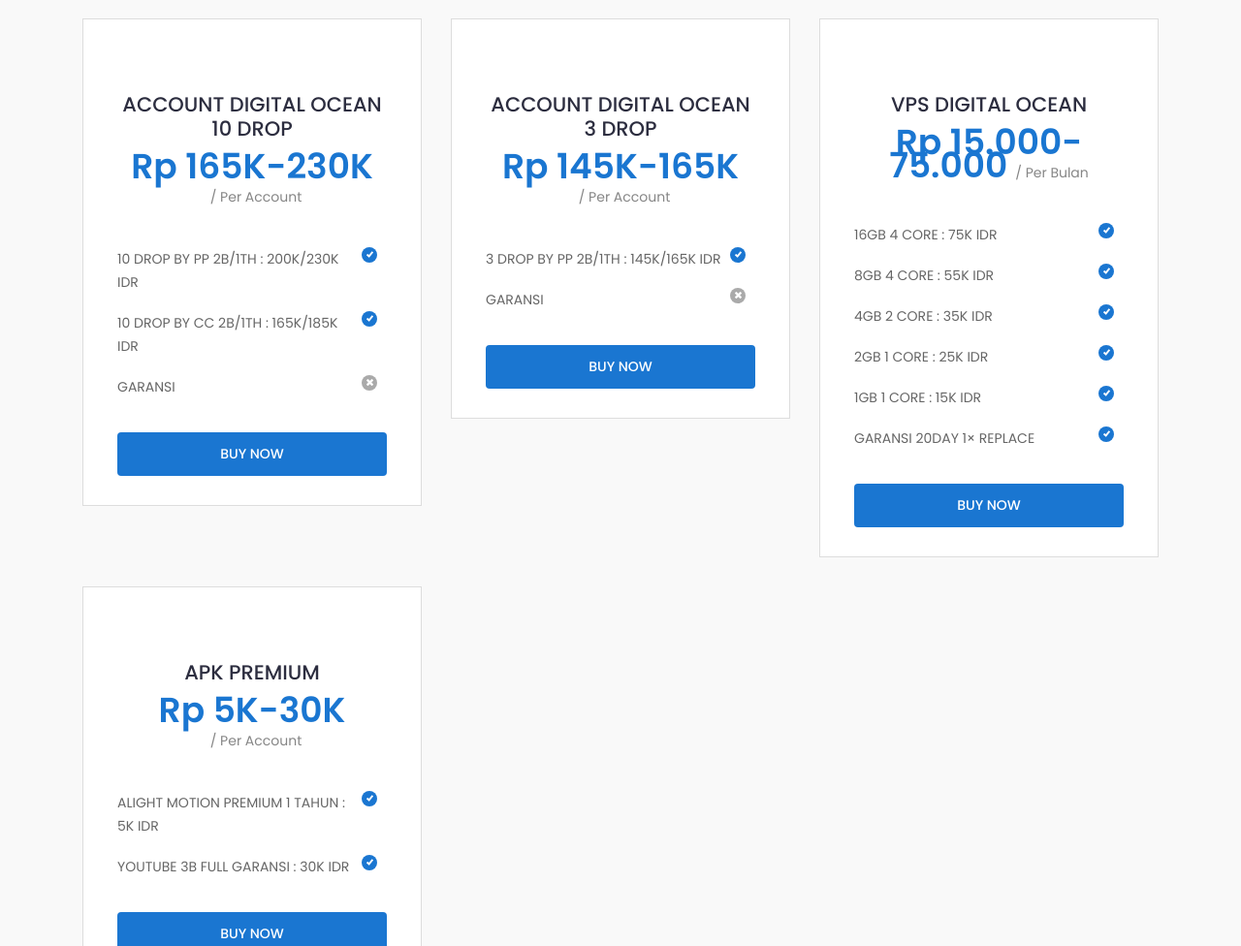
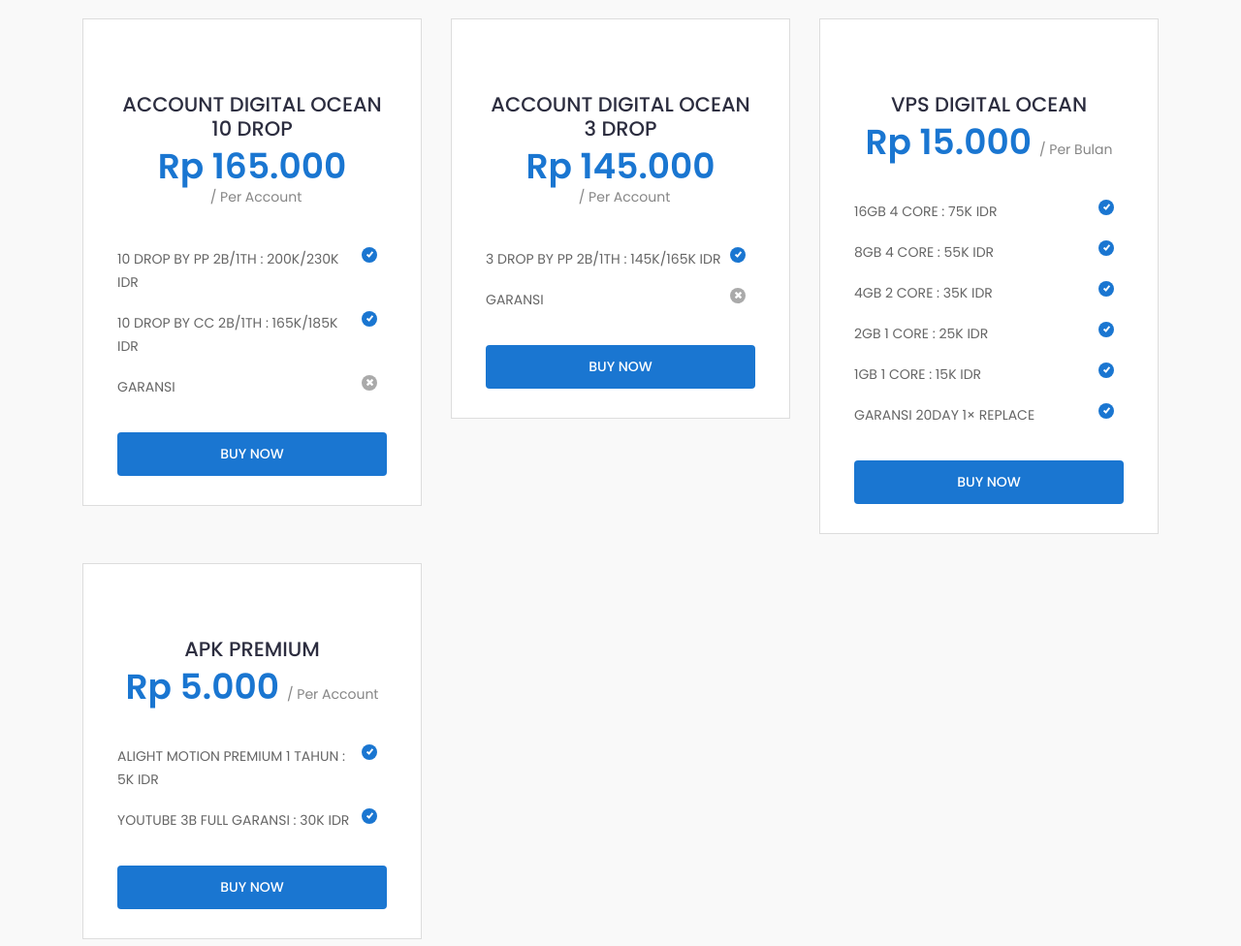
Before and after one commit to marzz-lab/Marz-project, a plain HTML site: page index.html in a window 1280 px wide. Shown: the part 2000-2976 px from the top of the page at 97% size. Drawn offline with Linux system fonts and the light colour scheme; a script that the page names is missing.

Commit message:
Add files via upload

```diff
--- a/index.html
+++ b/index.html
@@ -413,7 +413,7 @@
                                 </h4>
                                 <div class="price">
                                     <p class="amount">
-                                        Rp 165K-230K<span>/ Per Account</span>
+                                        Rp 165.000<span>/ Per Account</span>
                                     </p>
                                 </div>
                             </div>
@@ -453,7 +453,7 @@
                                 </h4>
                                 <div class="price">
                                     <p class="amount">
-                                        Rp 145K-165K<span>/ Per Account</span>
+                                        Rp 145.000<span>/ Per Account</span>
                                     </p>
                                 </div>
                             </div>
@@ -487,7 +487,7 @@
                                 <h4 class="title">VPS DIGITAL OCEAN</h4>
                                 <div class="price">
                                     <p class="amount">
-                                        Rp 15.000-75.000<span>/ Per Bulan</span>
+                                        Rp 15.000<span>/ Per Bulan</span>
                                     </p>
                                 </div>
                             </div>
@@ -532,7 +532,7 @@
                                 <h4 class="title">APK PREMIUM</h4>
                                 <div class="price">
                                     <p class="amount">
-                                        Rp 5K-30K<span>/ Per Account</span>
+                                        Rp 5.000<span>/ Per Account</span>
                                     </p>
                                 </div>
                             </div>
```
